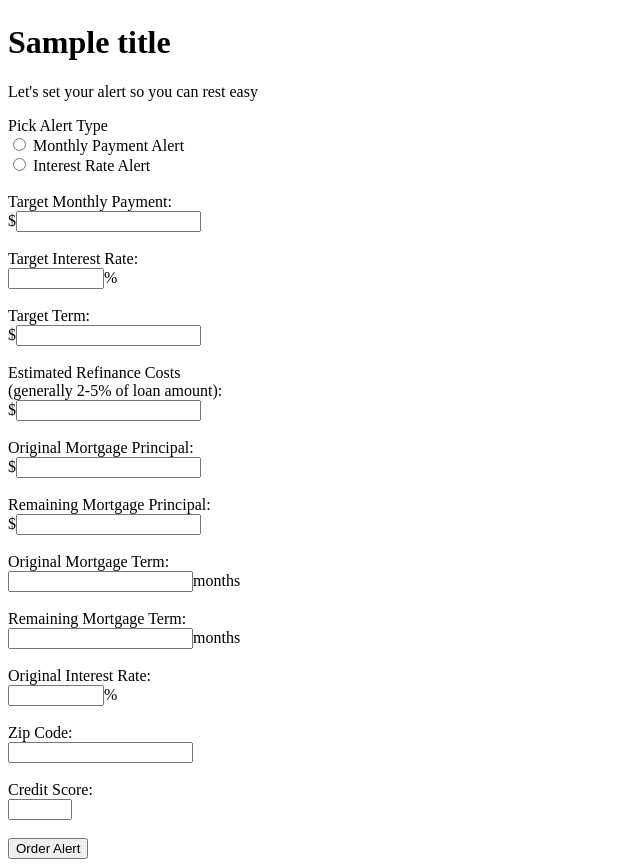
After one commit to ekoziol/refinancemonitor, a Flask app: template refi_monitor/templates/setalert.jinja2 in a window 1280 px wide. The commit adds this page. Shown: the part 309-1176 px from the top of the page, without its empty margins (0-640 px from the left). Run offline with Flask 3, Linux system fonts and the light colour scheme; the template is opened without the code that fills it: most values are stand-ins (such as "Sample title", 1, 10 or a date in 2020).

Commit message:
started to reconfigure callbacks and created initial order page

```diff
--- a/refi_monitor/templates/layout.jinja2
+++ b/refi_monitor/templates/layout.jinja2
@@ -7,7 +7,7 @@
   <title>{{ title }}</title>
   <meta property="og:site_name" content="{{ title }}"/>
   <meta property="og:type" content="website"/>
-  <meta property="og:title" content="{{ title }} - Hackers and Slackers"/>
+  <meta property="og:title" content="{{ title }} - Refinance Monitor"/>
   <meta property="og:description" content="{{ description }}"/>
 <!--   <meta property="og:url" content="https://plotlydashflask.hackersandslackers.app/"/>
   <meta name="twitter:title" content="{{ title }}"/>
--- /dev/null
+++ b/refi_monitor/templates/setalert.jinja2
@@ -0,0 +1,57 @@
+{% extends "layout.jinja2" %}
+
+{% block content %}
+<div class="card">
+  <img src="{{ url_for('static', filename='img/logo.png') }}" class="logo" />
+  <h1 class="site-title">{{ title }}</h1>
+  <p class="subtitle">Let's set your alert so you can rest easy</p>
+</div>
+<div class="order">
+  <form>
+    <!-- Alert Info -->
+    <label for="alert_type">Pick Alert Type</label><br>
+    <input type="radio" id="alert_payment" name="alert_type" value="Monthly_Payment">
+    <label for="alert_payment">Monthly Payment Alert</label><br>
+    <input type="radio" id="alert_interest" name="alert_type" value="Interest_Rate">
+    <label for="alert_payment">Interest Rate Alert</label><br><br>
+
+    <label for="target_payment">Target Monthly Payment:</label><br>
+    <span>$</span><input type="text" id="target_payment" name="target_payment"><br><br>
+
+    <label for="target_payment">Target Interest Rate:</label><br>
+    <input type="number" min="1" max="100" step=0.125 id="target_interest"/><span>%</span><br><br>
+
+    <label for="target_term">Target Term:</label><br>
+    <span>$</span><input type="text" id="target_term" name="target_term"><br><br>
+
+    <label for="refi_cost">Estimated Refinance Costs <br/> (generally 2-5% of loan amount):</label><br>
+    <span>$</span><input type="text" id="refi_cost" name="refi_cost"><br><br>
+
+
+    <!-- Original Mortgage Info -->
+    <label for="original_principal">Original Mortgage Principal:</label><br>
+    <span>$</span><input type="text" id="original_principal" name="original_principal"><br><br>
+
+    <label for="remaining_principal">Remaining Mortgage Principal:</label><br>
+    <span>$</span><input type="text" id="remaining_principal" name="remaining_principal"><br><br>
+
+    <label for="original_term">Original Mortgage Term:</label><br>
+    <input type="text" id="original_term" name="original_term"><span>months</span><br><br>
+
+    <label for="remaining_term">Remaining Mortgage Term:</label><br>
+    <input type="text" id="remaining_term" name="remaining_term"><span>months</span><br><br>
+
+    <label for="original_interest">Original Interest Rate:</label><br>
+    <input type="number" min="1" max="100" step=0.125 id="original_interest"/><span>%</span><br><br>
+
+    <!-- Customer Info -->
+    <label for="zip_code">Zip Code:</label><br>
+    <span></span><input type="text" id="zip_code" name="zip_code"><br><br>
+
+    <label for="credit_score">Credit Score:</label><br>
+    <input type="number" min="300" max="850" step=1 id="credit_score"/><span></span><br><br>
+
+    <input type='submit' value="Order Alert" />
+  </form>
+</div>
+{% endblock %}
```
Also changed, not shown: refi_monitor/dash/refi_calculator_dash.py (+21 -2 lines), refi_monitor/routes.py (+20 -3 lines), refi_monitor/wsgi.py (deleted, +0 -9 lines).
